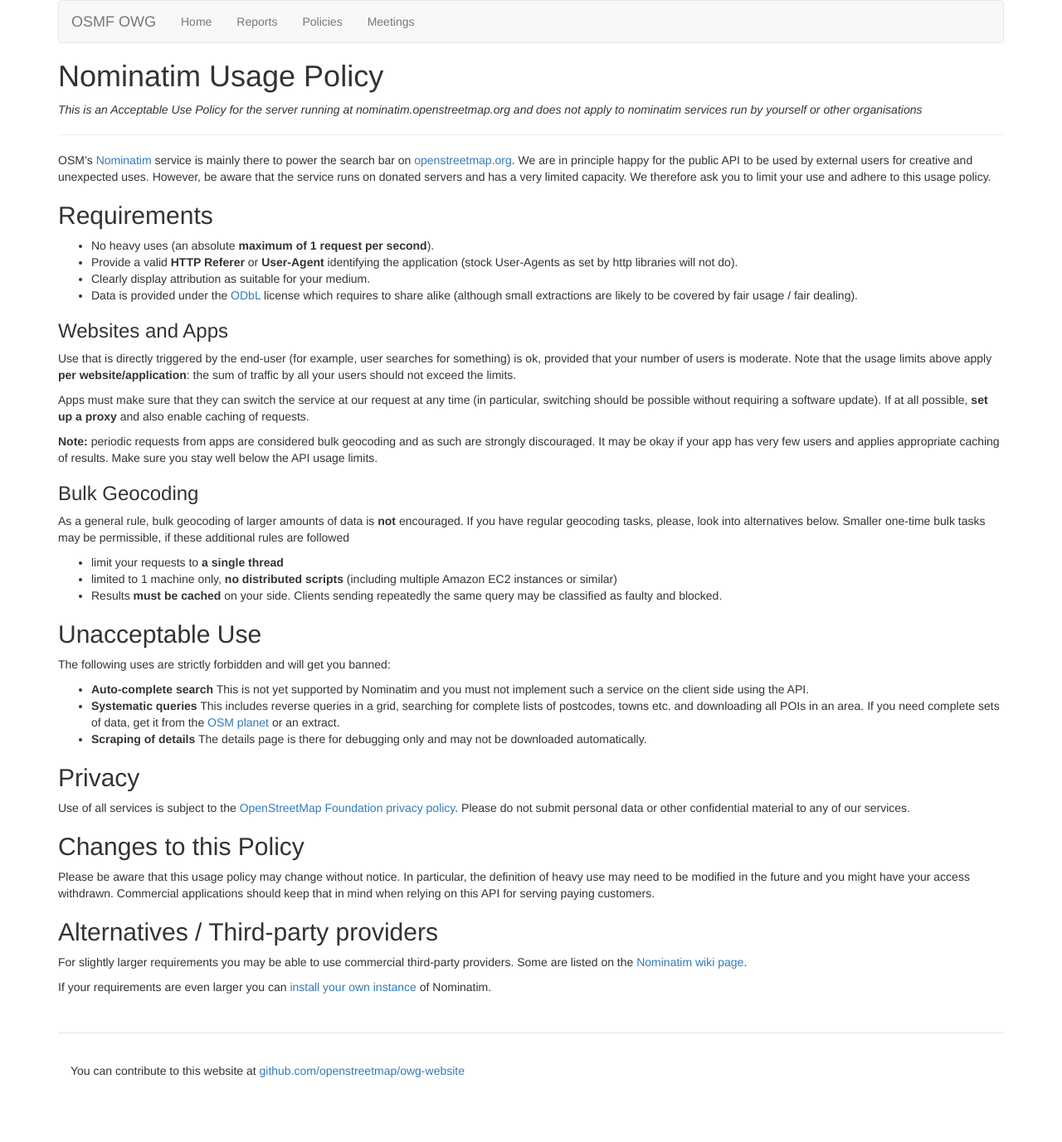
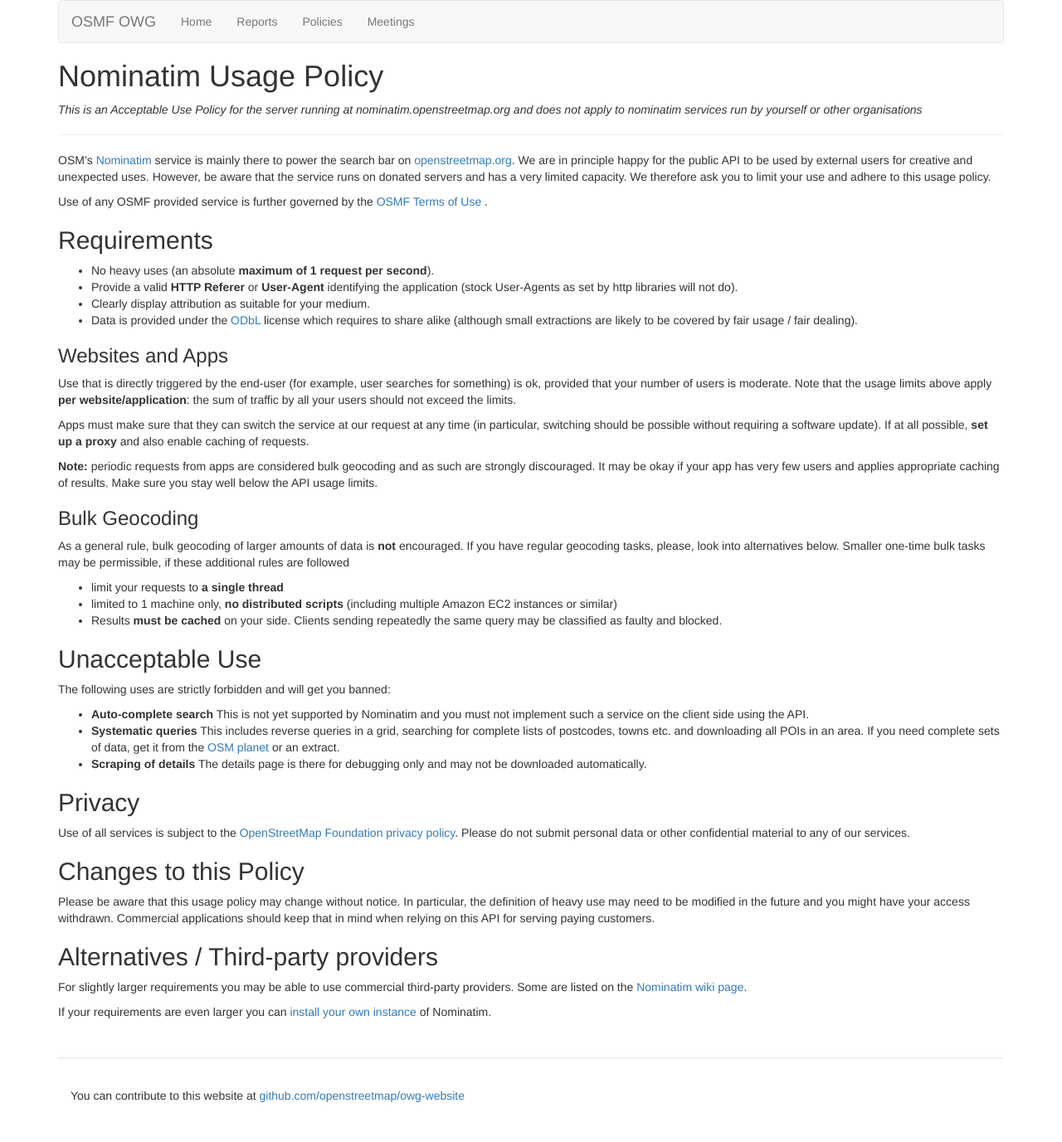
Before and after one commit to openstreetmap/owg-website, a Jekyll site: the page built from policies/nominatim.md, in a window 1280 px wide. Shown: the whole page at 83% size. Built offline with Jekyll 4.4.1, drawn with Linux system fonts in a browser that asks for light colours; before the commit the page ends 1347 px from its top, so only the background shows below that.

Commit message:
Add ToU reference

```diff
--- a/policies/nominatim.md
+++ b/policies/nominatim.md
@@ -10,6 +10,9 @@
 ------
 
 OSM's [Nominatim](https://wiki.openstreetmap.org/wiki/Nominatim) service is mainly there to power the search bar on [openstreetmap.org](https://openstreetmap.org/). We are in principle happy for the public API to be used by external users for creative and unexpected uses. However, be aware that the service runs on donated servers and has a very limited capacity. We therefore ask you to limit your use and adhere to this usage policy.
+
+Use of any OSMF provided service is further governed by the [OSMF Terms of Use
+](https://wiki.osmfoundation.org/wiki/Terms_of_Use).
 
 ## Requirements
 
```
